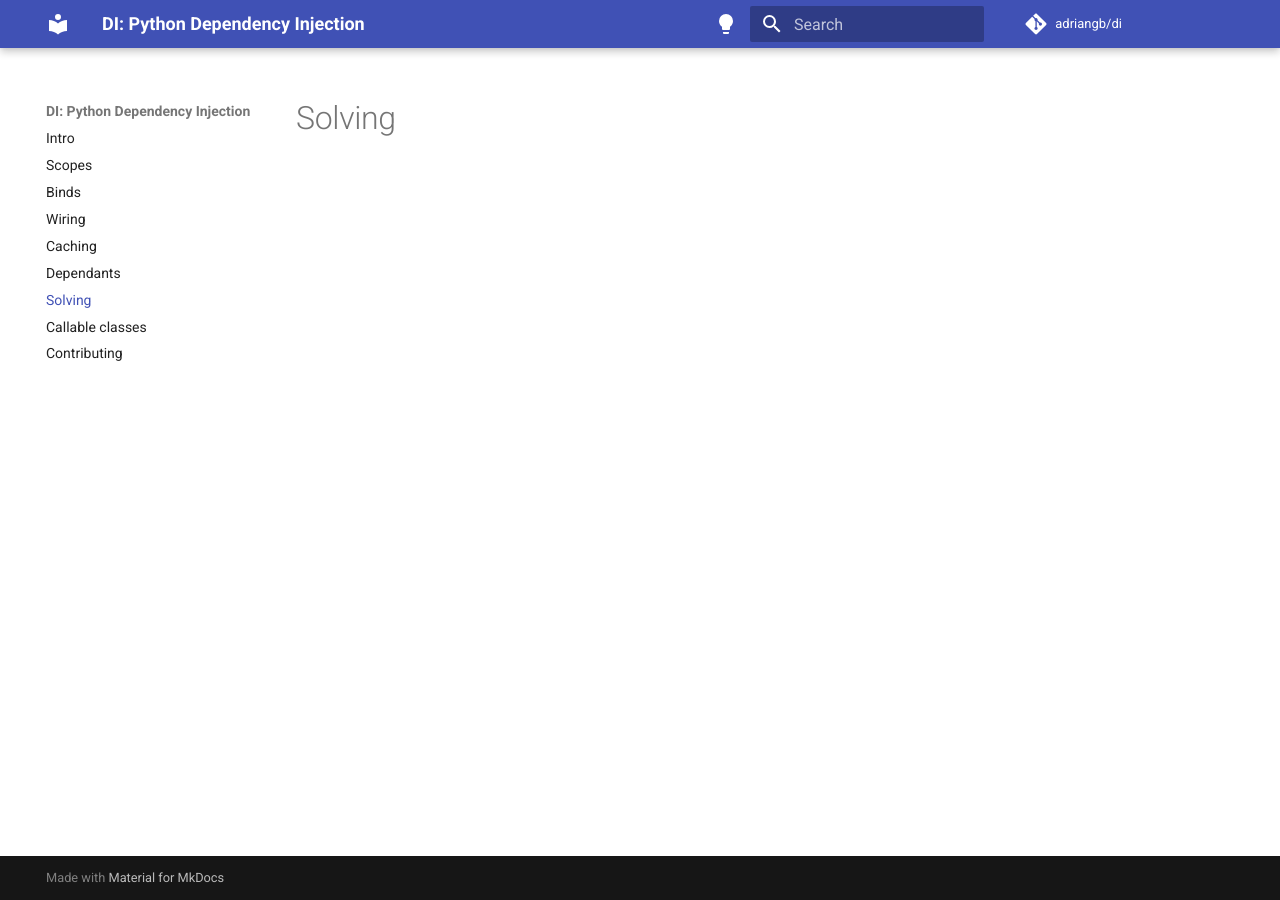
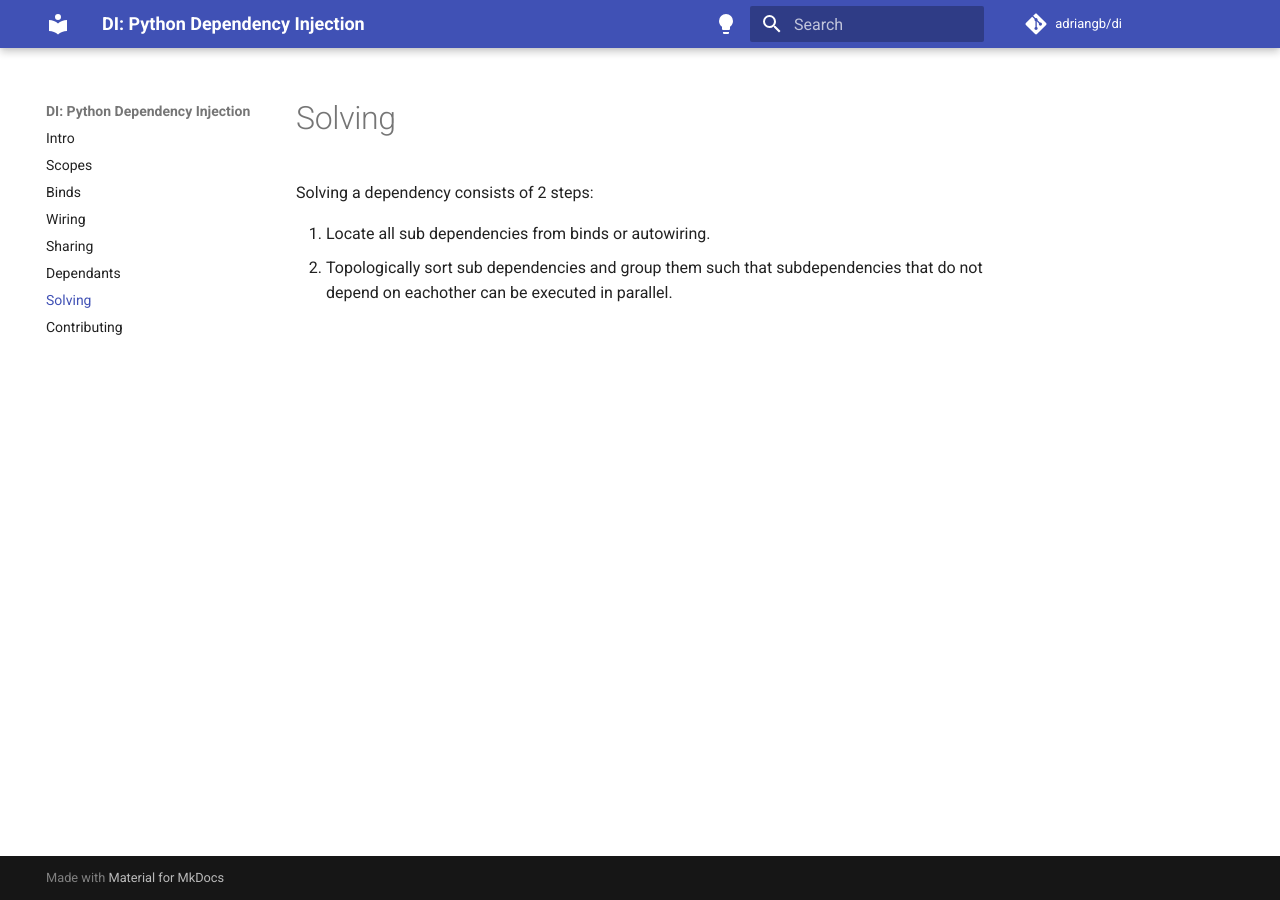
Before and after one commit to adriangb/di, an MkDocs documentation site: the page built from docs/solving.md, in a window 1280 px wide. Built offline with MkDocs 1.6.1 and Material for MkDocs 9.7.7, drawn with Linux system fonts in a browser that asks for light colours; comment, search, counter and statistics services are not loaded.

Commit message:
Add sharing docs

```diff
--- a/docs/solving.md
+++ b/docs/solving.md
@@ -1 +1,6 @@
 # Solving
+
+Solving a dependency consists of 2 steps:
+
+1. Locate all sub dependencies from binds or autowiring.
+1. Topologically sort sub dependencies and group them such that subdependencies that do not depend on eachother can be executed in parallel.
--- a/mkdocs.yml
+++ b/mkdocs.yml
@@ -26,10 +26,9 @@ nav:
   - Scopes: 'scopes.md'
   - Binds: 'binds.md'
   - Wiring: 'wiring.md'
-  - Caching: 'caching.md'
+  - Sharing: 'sharing.md'
   - Dependants: 'dependants.md'
   - Solving: 'solving.md'
-  - Callable classes: 'callable-classes.md'
   - Contributing: 'contributing.md'
 
 markdown_extensions:
```
Also changed, not shown: docs/README.md (+5 -5 lines), docs/callable-classes.md (deleted, +0 -1 lines), docs/contributing.md (+14 -0 lines), docs/sharing.md (added, +20 -0 lines), docs/src/sharing.py (added, +17 -0 lines), docs/caching.md (deleted), 1 other file.
